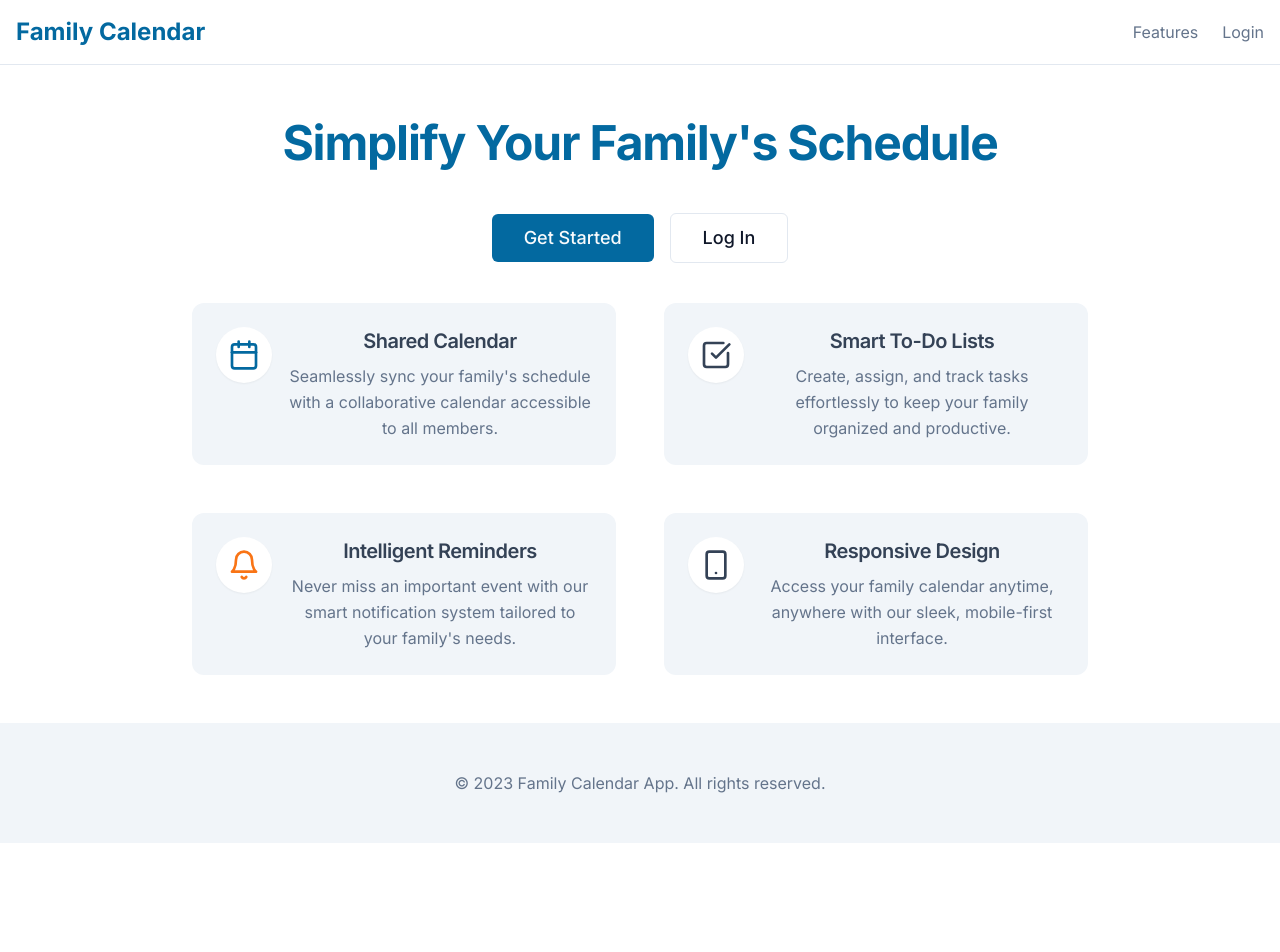
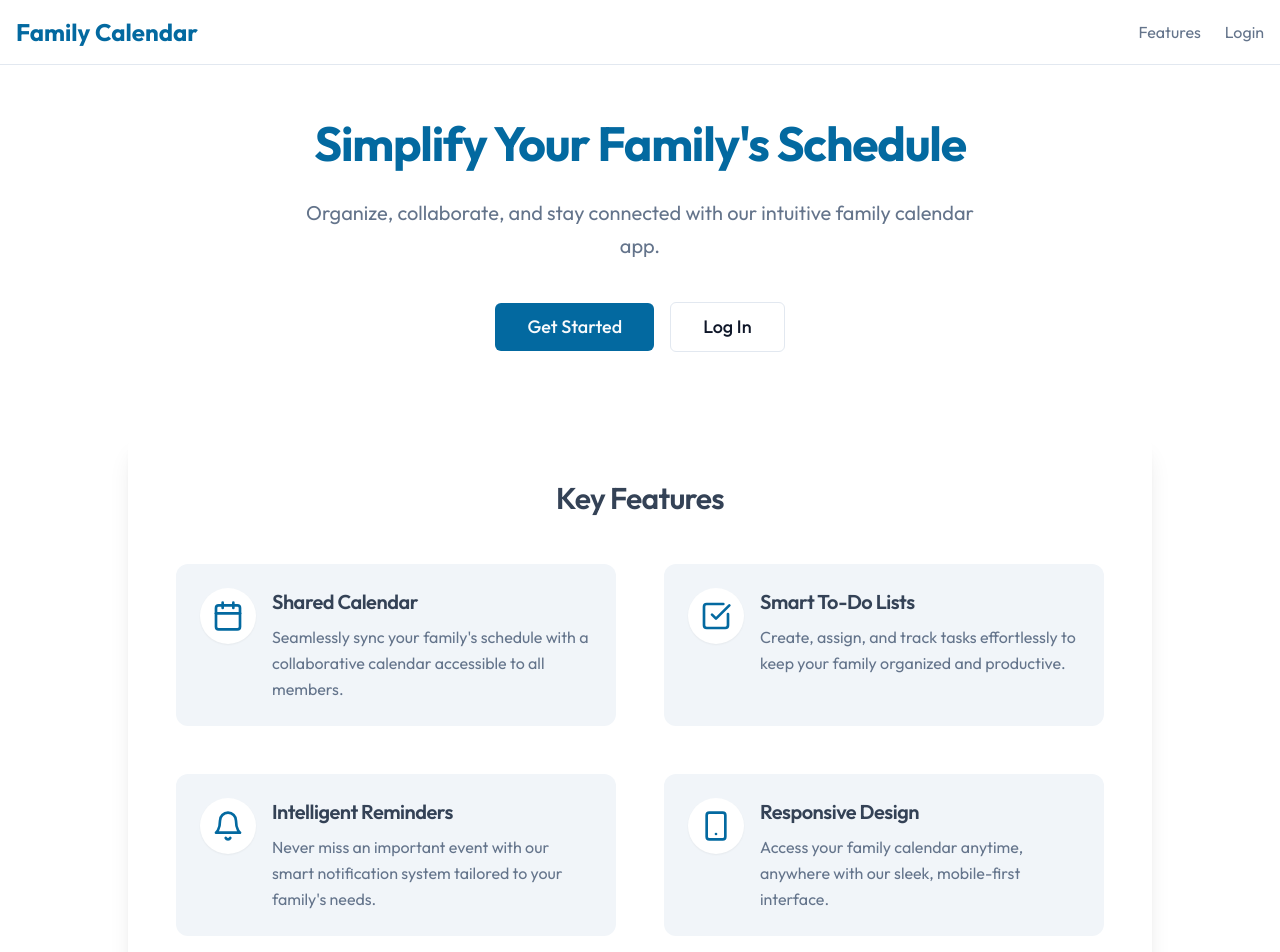
Before and after one commit to fsjavier/froshy-cal, a Next.js app in the folder frontend/: page / in a window 1280 px wide. Shown: the top 952 px of the page. Before the commit the page ends 843 px from the top, so only its background shows below. Built offline with nearby package versions, Linux system fonts and the light colour scheme.

Commit message:
Refactor home page and layout into components

```diff
--- /dev/null
+++ b/frontend/app/_components/CallToAction.tsx
@@ -0,0 +1,20 @@
+import Link from "next/link";
+import { Button } from "@/app/_components/ui/Button";
+
+export default function CallToAction() {
+  return (
+    <section className="text-center bg-primary text-primary-foreground py-16 px-4 rounded-2xl shadow-xl max-w-5xl mx-auto">
+      <h3 className="text-4xl font-semibold mb-6">
+        Ready to streamline your family&apos;s schedule?
+      </h3>
+      <Button
+        asChild
+        size="lg"
+        variant="secondary"
+        className="px-8 py-6 text-lg bg-white text-primary hover:bg-white/90"
+      >
+        <Link href="/register">Create Your Family Calendar</Link>
+      </Button>
+    </section>
+  );
+}
--- a/frontend/app/_components/ui/FeatureCard.tsx
+++ b/frontend/app/_components/FeatureCard.tsx
@@ -1,18 +1,20 @@
+import { LucideIcon } from "lucide-react";
+
 interface FeatureCardProps {
-  icon: React.ReactNode;
+  icon: LucideIcon;
   title: string;
   description: string;
 }
 
 export default function FeatureCard({
-  icon,
+  icon: Icon,
   title,
   description,
 }: FeatureCardProps) {
   return (
     <div className="flex items-start space-x-4 p-6 bg-muted rounded-xl transition-all duration-300 hover:shadow-md">
       <div className="flex-shrink-0 bg-background p-3 rounded-full shadow-sm">
-        {icon}
+        <Icon className="h-8 w-8 text-primary" />
       </div>
       <div>
         <h4 className="text-xl font-semibold mb-2 text-secondary">{title}</h4>
--- /dev/null
+++ b/frontend/app/_components/Features.tsx
@@ -0,0 +1,34 @@
+import { Calendar, CheckSquare, Bell, Smartphone } from "lucide-react";
+import FeatureCard from "@/app/_components/FeatureCard";
+
+export default function Features() {
+  return (
+    <section className="bg-card p-12 rounded-2xl shadow-xl max-w-5xl mx-auto">
+      <h3 className="text-3xl font-semibold mb-12 text-center text-secondary">
+        Key Features
+      </h3>
+      <div className="grid grid-cols-1 md:grid-cols-2 gap-12">
+        <FeatureCard
+          icon={Calendar}
+          title="Shared Calendar"
+          description="Seamlessly sync your family's schedule with a collaborative calendar accessible to all members."
+        />
+        <FeatureCard
+          icon={CheckSquare}
+          title="Smart To-Do Lists"
+          description="Create, assign, and track tasks effortlessly to keep your family organized and productive."
+        />
+        <FeatureCard
+          icon={Bell}
+          title="Intelligent Reminders"
+          description="Never miss an important event with our smart notification system tailored to your family's needs."
+        />
+        <FeatureCard
+          icon={Smartphone}
+          title="Responsive Design"
+          description="Access your family calendar anytime, anywhere with our sleek, mobile-first interface."
+        />
+      </div>
+    </section>
+  );
+}
--- /dev/null
+++ b/frontend/app/_components/Footer.tsx
@@ -0,0 +1,9 @@
+export default function Footer() {
+  return (
+    <footer className="bg-muted py-12">
+      <div className="container mx-auto px-4 text-center text-muted-foreground">
+        <p>&copy; 2023 Family Calendar App. All rights reserved.</p>
+      </div>
+    </footer>
+  );
+}
--- /dev/null
+++ b/frontend/app/_components/Header.tsx
@@ -0,0 +1,36 @@
+import Link from "next/link";
+
+export default function Header() {
+  return (
+    <header className="border-b bg-background/95 backdrop-blur supports-[backdrop-filter]:bg-background/60 sticky top-0 z-40 w-full">
+      <div className="container mx-auto px-4 py-4 flex justify-between items-center">
+        <Link
+          href="/"
+          className="text-2xl font-bold text-primary hover:text-primary/90 transition-colors"
+        >
+          Family Calendar
+        </Link>
+        <nav>
+          <ul className="flex space-x-6">
+            <li>
+              <a
+                href="#features"
+                className="text-muted-foreground hover:text-primary transition-colors"
+              >
+                Features
+              </a>
+            </li>
+            <li>
+              <a
+                href="/login"
+                className="text-muted-foreground hover:text-primary transition-colors"
+              >
+                Login
+              </a>
+            </li>
+          </ul>
+        </nav>
+      </div>
+    </header>
+  );
+}
--- /dev/null
+++ b/frontend/app/_components/Hero.tsx
@@ -0,0 +1,33 @@
+import Link from "next/link";
+import { Button } from "@/app/_components/ui/Button";
+
+export default function Hero() {
+  return (
+    <section className="text-center max-w-4xl mx-auto">
+      <h2 className="text-5xl font-bold text-primary mb-6 leading-tight">
+        Simplify Your Family&apos;s Schedule
+      </h2>
+      <p className="text-xl text-muted-foreground max-w-2xl mx-auto leading-relaxed">
+        Organize, collaborate, and stay connected with our intuitive family
+        calendar app.
+      </p>
+      <div className="mt-10 flex flex-col sm:flex-row justify-center items-center gap-4">
+        <Button
+          asChild
+          size="lg"
+          className="w-full sm:w-auto px-8 py-6 text-lg"
+        >
+          <Link href="/register">Get Started</Link>
+        </Button>
+        <Button
+          asChild
+          variant="outline"
+          size="lg"
+          className="w-full sm:w-auto px-8 py-6 text-lg"
+        >
+          <Link href="/login">Log In</Link>
+        </Button>
+      </div>
+    </section>
+  );
+}
--- a/frontend/app/layout.tsx
+++ b/frontend/app/layout.tsx
@@ -1,9 +1,13 @@
 import type { Metadata } from "next";
-import { Inter } from "next/font/google";
+import { Outfit } from "next/font/google";
 import "./globals.css";
-import Link from "next/link";
+import Header from "@/app/_components/Header";
+import Footer from "@/app/_components/Footer";
 
-const inter = Inter({ subsets: ["latin"] });
+const outfit = Outfit({
+  subsets: ["latin"],
+  variable: "--font-outfit",
+});
 
 export const metadata: Metadata = {
   title: "Family Calendar App",
@@ -16,46 +20,13 @@ export default function RootLayout({
   children: React.ReactNode;
 }) {
   return (
-    <html lang="en">
-      <body className={`${inter.className} min-h-screen flex flex-col`}>
-        <header className="border-b bg-background/95 backdrop-blur supports-[backdrop-filter]:bg-background/60 sticky top-0 z-40 w-full">
-          <div className="container mx-auto px-4 py-4 flex justify-between items-center">
-            <Link
-              href="/"
-              className="text-2xl font-bold text-primary hover:text-primary/90 transition-colors"
-            >
-              Family Calendar
-            </Link>
-            <nav>
-              <ul className="flex space-x-6">
-                <li>
-                  <a
-                    href="#features"
-                    className="text-muted-foreground hover:text-primary transition-colors"
-                  >
-                    Features
-                  </a>
-                </li>
-                <li>
-                  <a
-                    href="/login"
-                    className="text-muted-foreground hover:text-primary transition-colors"
-                  >
-                    Login
-                  </a>
-                </li>
-              </ul>
-            </nav>
-          </div>
-        </header>
+    <html lang="en" className={outfit.variable}>
+      <body className="min-h-screen flex flex-col font-sans">
+        <Header />
         <main className="flex-grow container mx-auto px-4 py-12">
           {children}
         </main>
-        <footer className="bg-muted py-12">
-          <div className="container mx-auto px-4 text-center text-muted-foreground">
-            <p>&copy; 2023 Family Calendar App. All rights reserved.</p>
-          </div>
-        </footer>
+        <Footer />
       </body>
     </html>
   );
--- a/frontend/app/page.tsx
+++ b/frontend/app/page.tsx
@@ -1,57 +1,13 @@
-import Link from "next/link";
-import { Calendar, CheckSquare, Bell, Smartphone } from "lucide-react";
-import { Button } from "@/app/_components/ui/Button";
-import FeatureCard from "@/app/_components/ui/FeatureCard";
+import Hero from "@/app/_components/Hero";
+import Features from "@/app/_components/Features";
+import CallToAction from "@/app/_components/CallToAction";
 
 export default function Home() {
   return (
     <div className="space-y-20">
-      <section className="text-center max-w-4xl mx-auto">
-        <h2 className="text-5xl font-bold text-primary mb-6 leading-tight">
-          Simplify Your Family&apos;s Schedule
-        </h2>
-
-        <div className="my-10 flex flex-col sm:flex-row justify-center items-center gap-4">
-          <Button
-            asChild
-            size="lg"
-            className="w-full sm:w-auto px-8 py-6 text-lg"
-          >
-            <Link href="/register">Get Started</Link>
-          </Button>
-          <Button
-            asChild
-            variant="outline"
-            size="lg"
-            className="w-full sm:w-auto px-8 py-6 text-lg"
-          >
-            <Link href="/login">Log In</Link>
-          </Button>
-        </div>
-
-        <div className="grid grid-cols-1 md:grid-cols-2 gap-12">
-          <FeatureCard
-            icon={<Calendar className="h-8 w-8 text-primary" />}
-            title="Shared Calendar"
-            description="Seamlessly sync your family's schedule with a collaborative calendar accessible to all members."
-          />
-          <FeatureCard
-            icon={<CheckSquare className="h-8 w-8 text-secondary" />}
-            title="Smart To-Do Lists"
-            description="Create, assign, and track tasks effortlessly to keep your family organized and productive."
-          />
-          <FeatureCard
-            icon={<Bell className="h-8 w-8 text-accent" />}
-            title="Intelligent Reminders"
-            description="Never miss an important event with our smart notification system tailored to your family's needs."
-          />
-          <FeatureCard
-            icon={<Smartphone className="h-8 w-8 text-secondary" />}
-            title="Responsive Design"
-            description="Access your family calendar anytime, anywhere with our sleek, mobile-first interface."
-          />
-        </div>
-      </section>
+      <Hero />
+      <Features />
+      <CallToAction />
     </div>
   );
 }
```
